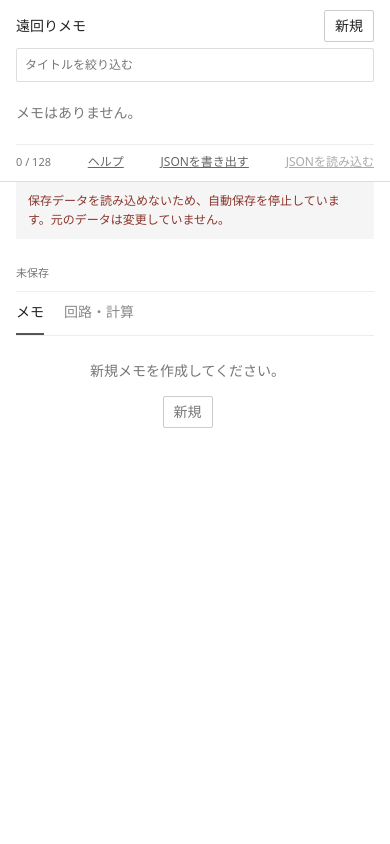
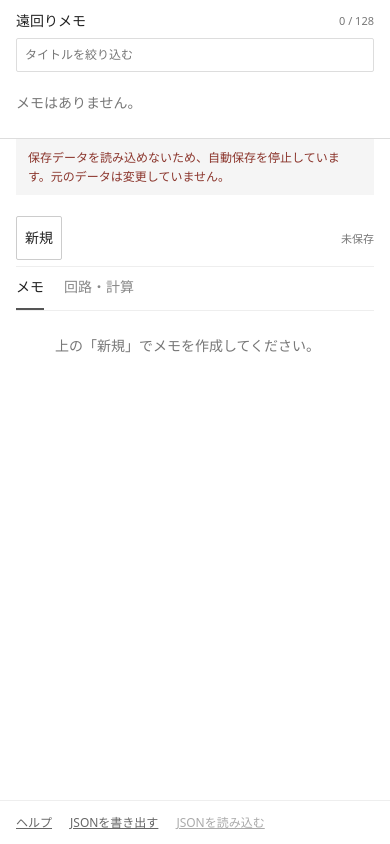
Before and after one commit to alpenabendrote/mawarimichi-memo, a React (Vite) app: page / in a window 390 px wide. Built offline with nearby package versions, Linux system fonts and the light colour scheme; what @capacitor/core would draw is missing.

Commit message:
Group everyday note actions and move utilities to the bottom on mobile

```diff
--- a/HELP.html
+++ b/HELP.html
@@ -73,6 +73,7 @@
 
   <section id="help-start">
     <h2>1. まず使ってみる</h2>
+    <p>メモ件数はアプリ名の横です。メモ欄の上に「新規」「量子検索」「おまかせ」「複製」「削除」をまとめています。「ヘルプ」「JSONを書き出す」「JSONを読み込む」は画面の一番下です。スマホでも同じ配置で使えます。</p>
     <ol>
       <li><strong>書く：</strong>「新規」を押します。タイトルと本文をそのまま入力できます。変更は自動保存されます。</li>
       <li><strong>読む：</strong>一覧でタイトルを選び、「量子検索」を押します。測定されたメモの本文が開きます。</li>
--- a/src/App.tsx
+++ b/src/App.tsx
@@ -241,10 +241,9 @@ export function App({ notebook, persist = saveNotebook }: { notebook?: LoadedNot
   return <div className="notepad">
     <a className="skip-link" href="#note-editor">本文へ移動</a>
     <aside className="sidebar" aria-label="メモ一覧">
-      <header className="list-header"><h1>遠回りメモ</h1><button onClick={newNote} disabled={notes.length >= MAX_NOTES}>新規</button></header>
+      <header className="list-header"><h1>遠回りメモ</h1><span className="note-count" aria-label={`メモ${notes.length}件、上限${MAX_NOTES}件`}>{notes.length} / {MAX_NOTES}</span></header>
       <input className="filter" aria-label="タイトルを絞り込む" placeholder="タイトルを絞り込む" value={filter} onChange={event => setFilter(event.target.value)} />
       <nav aria-label="保存したメモ" className="note-list">{visibleNotes.map(({ note, dormant, normalProbability }) => <button key={note.id} className={note.id === activeId ? 'selected' : ''} aria-label={noteTitle(note)} title={`通常の確率 ${(normalProbability * 100).toFixed(2)}%${dormant ? '・休眠寄り' : ''}（一覧の更新時点）`} aria-current={note.id === activeId ? 'page' : undefined} onClick={() => selectNote(note.id)}><span className="note-list-title">{noteTitle(note)}</span>{note.sediment && <small className="dormant-label">堆積</small>}{dormant && <small className="dormant-label">休眠寄り</small>}</button>)}{visibleNotes.length === 0 && <p className="muted">{filter ? '該当するメモはありません。' : 'メモはありません。'}</p>}</nav>
-      <footer className="list-footer"><span>{notes.length} / {MAX_NOTES}</span><button className="link-button" onClick={() => setHelpOpen(true)}>ヘルプ</button><button className="link-button" onClick={exportNotes} disabled={exporting}>JSONを書き出す</button><button className="link-button" disabled={!initial.writable || importing} onClick={() => importRef.current?.click()}>JSONを読み込む</button></footer>
     </aside>
     <input ref={importRef} type="file" accept="application/json,.json" disabled={importing || !initial.writable} hidden aria-label="読み込むJSONファイル" onChange={event => { const file = event.currentTarget.files?.[0]; event.currentTarget.value = ''; if (file) void importNotes(file); }} />
     <main className="main">
@@ -252,14 +251,20 @@ export function App({ notebook, persist = saveNotebook }: { notebook?: LoadedNot
       {sedimentation.undo && <div role="status" className="notice">{sedimentation.undo.sourceIds.length}件のメモが堆積しました。<button className="link-button" onClick={sedimentation.restore} disabled={!sedimentation.canUndo} title={sedimentation.canUndo ? undefined : "堆積への追記・編集、IDの重複、または件数上限のため戻せません。"}>取り込みを戻す</button><button className="dismiss" aria-label="堆積の通知を閉じる" onClick={sedimentation.dismiss}>×</button></div>}
       {deleted && <div role="status" className="notice">削除しました。<button className="link-button" onClick={undoDelete} disabled={notes.length >= MAX_NOTES}>元に戻す</button><button className="dismiss" aria-label="削除の通知を閉じる" onClick={() => setDeleted(null)}>×</button></div>}
       <>
-        <header className="note-toolbar"><span className="muted">{saveError ? '未保存' : savingState.activity?.status === 'writing' ? '保存中…' : savingState.saving ? '訂正中…' : '自動保存'}</span><div>{active && trace && <><button onClick={deleteNote} disabled={cooling?.status === 'running' || !initial.writable} aria-busy={cooling?.status === 'running'}>{cooling?.status === 'running' ? '消去中…' : '削除'}</button><button onClick={duplicateNote} disabled={notes.length >= MAX_NOTES || duplication?.status === 'running'} aria-busy={duplication?.status === 'running'} title={notes.length >= MAX_NOTES ? `メモは最大${MAX_NOTES}件です。` : undefined}>複製</button><button onClick={openNextNote} disabled={notes.length < 2} title={notes.length < 2 ? '別のメモが必要です。' : undefined}>おまかせ</button><button className="observe-button" onClick={observe}>量子検索</button></>}</div></header>
+        <header className="note-toolbar">
+          <div className="note-actions" role="group" aria-label="メモの操作">
+            <button onClick={newNote} disabled={notes.length >= MAX_NOTES}>新規</button>
+            {active && trace && <><button className="observe-button" onClick={observe}>量子検索</button><button onClick={openNextNote} disabled={notes.length < 2} title={notes.length < 2 ? '別のメモが必要です。' : undefined}>おまかせ</button><button onClick={duplicateNote} disabled={notes.length >= MAX_NOTES || duplication?.status === 'running'} aria-busy={duplication?.status === 'running'} title={notes.length >= MAX_NOTES ? `メモは最大${MAX_NOTES}件です。` : undefined}>複製</button><button onClick={deleteNote} disabled={cooling?.status === 'running' || !initial.writable} aria-busy={cooling?.status === 'running'}>{cooling?.status === 'running' ? '消去中…' : '削除'}</button></>}
+          </div>
+          <span className="save-status muted">{saveError ? '未保存' : savingState.activity?.status === 'writing' ? '保存中…' : savingState.saving ? '訂正中…' : '自動保存'}</span>
+        </header>
         <div className="view-switch" role="group" aria-label="表示する欄">
           <button aria-pressed={view === 'note'} aria-controls="note-pane" onClick={() => setView('note')}>メモ</button>
           <button aria-pressed={view === 'calculation'} aria-controls="calculation-pane" onClick={() => setView('calculation')}>回路・計算</button>
         </div>
         <div className={`workspace view-${view}`}>
           <section id="note-pane" className="note-pane" aria-label="メモ欄" tabIndex={0}>
-            {active && trace ? <NoteEditor note={active} bodyVisible={openedId === active.id} titleRef={titleRef} transferTarget={transferTarget} onChange={editNote} onHide={() => { clearDuplicate(); setOpenedId(null); setMessage(''); }} /> : <div className="empty"><p>新規メモを作成してください。</p><button onClick={newNote}>新規</button></div>}
+            {active && trace ? <NoteEditor note={active} bodyVisible={openedId === active.id} titleRef={titleRef} transferTarget={transferTarget} onChange={editNote} onHide={() => { clearDuplicate(); setOpenedId(null); setMessage(''); }} /> : <div className="empty"><p>上の「新規」でメモを作成してください。</p></div>}
           </section>
           <section id="calculation-pane" className="calculation-pane" aria-label="回路・計算欄" tabIndex={0}>
             <SavePanel activity={savingState.activity} open={saveDetailsOpen} onOpenChange={setSaveDetailsOpen} />
@@ -276,6 +281,7 @@ export function App({ notebook, persist = saveNotebook }: { notebook?: LoadedNot
       </>
       <p className="observation-message" role="status">{message}</p>
     </main>
+    <footer className="app-footer" aria-label="ヘルプとデータ管理"><button className="link-button" onClick={() => setHelpOpen(true)}>ヘルプ</button><button className="link-button" onClick={exportNotes} disabled={exporting}>JSONを書き出す</button><button className="link-button" disabled={!initial.writable || importing} onClick={() => importRef.current?.click()}>JSONを読み込む</button></footer>
     {helpOpen && <HelpDialog onClose={() => setHelpOpen(false)} />}
   </div>;
 }
--- a/src/help-content.html
+++ b/src/help-content.html
@@ -32,6 +32,7 @@
 
   <section id="help-start">
     <h2>1. まず使ってみる</h2>
+    <p>メモ件数はアプリ名の横です。メモ欄の上に「新規」「量子検索」「おまかせ」「複製」「削除」をまとめています。「ヘルプ」「JSONを書き出す」「JSONを読み込む」は画面の一番下です。スマホでも同じ配置で使えます。</p>
     <ol>
       <li><strong>書く：</strong>「新規」を押します。タイトルと本文をそのまま入力できます。変更は自動保存されます。</li>
       <li><strong>読む：</strong>一覧でタイトルを選び、「量子検索」を押します。測定されたメモの本文が開きます。</li>
--- a/src/style.css
+++ b/src/style.css
@@ -6,22 +6,26 @@ button { cursor: pointer; border: 1px solid #ccc; background: #fff; border-radiu
 button:hover:not(:disabled) { background: #f3f3f3; }
 button:disabled { color: #aaa; cursor: default; }
 :focus-visible { outline: 2px solid #666; outline-offset: 2px; }
-.notepad { display: grid; grid-template-columns: 210px minmax(0, 1fr); height: 100dvh; overflow: hidden; }
+.notepad { display: grid; grid-template-columns: 210px minmax(0, 1fr); grid-template-rows: minmax(0, 1fr) auto; height: 100dvh; overflow: hidden; }
 .sidebar { min-height: 0; border-right: 1px solid #ddd; padding: 18px 12px; display: flex; flex-direction: column; gap: 16px; }
 .list-header { display: flex; justify-content: space-between; align-items: center; gap: 10px; }
 .list-header h1 { font-size: 15px; margin: 0; font-weight: 600; }
+.note-count { color: #777; font-size: 11px; white-space: nowrap; }
+.list-header, .filter { flex-shrink: 0; }
 .filter { width: 100%; min-width: 0; border: 1px solid #ddd; border-radius: 2px; padding: 6px 8px; font-size: 12px; }
 .note-list { flex: 1; min-height: 0; overflow-y: auto; }
 .note-list button { display: flex; align-items: baseline; gap: 8px; width: 100%; border: 0; background: transparent; text-align: left; padding: 9px 8px; font-size: 13px; white-space: nowrap; border-radius: 0; }
 .note-list-title { min-width: 0; overflow: hidden; text-overflow: ellipsis; }
 .dormant-label { margin-left: auto; flex-shrink: 0; font-size: 10px; color: #888; }
 .note-list button.selected { background: #eee; }
-.list-footer { border-top: 1px solid #eee; padding-top: 12px; display: flex; flex-wrap: wrap; align-items: center; justify-content: space-between; gap: 10px; font-size: 11px; color: #777; }
-.list-footer > * { white-space: nowrap; }
+.app-footer { grid-column: 1 / -1; display: flex; flex-wrap: wrap; align-items: center; gap: 20px; border-top: 1px solid #eee; padding: 6px 12px max(6px, env(safe-area-inset-bottom)); background: white; }
+.app-footer > * { white-space: nowrap; }
+.app-footer .link-button { padding: 6px 0; }
 .link-button { background: none; border: 0; padding: 0; text-decoration: underline; font-size: 12px; color: #666; }
 .main { min-width: 0; min-height: 0; padding: 10px 24px; display: flex; flex-direction: column; }
-.note-toolbar { flex-shrink: 0; background: white; display: flex; justify-content: space-between; align-items: center; gap: 12px; padding: 10px 0; border-bottom: 1px solid #eee; }
-.note-toolbar > div { display: flex; gap: 8px; flex-wrap: wrap; justify-content: flex-end; }
+.note-toolbar { flex-shrink: 0; background: white; display: flex; flex-wrap: wrap; justify-content: space-between; align-items: center; gap: 4px 12px; padding: 10px 0; border-bottom: 1px solid #eee; }
+.note-actions { display: flex; gap: 6px; flex-wrap: wrap; justify-content: flex-start; }
+.save-status { margin-left: auto; white-space: nowrap; }
 .note-toolbar button { white-space: nowrap; }
 .note-toolbar .muted { font-size: 11px; }
 .observe-button { border-color: #777; }
@@ -98,12 +102,14 @@ code { font: 11px ui-monospace, Consolas, monospace; }
   .view-switch button[aria-pressed="true"] { color: #222; border-bottom-color: #555; }
 }
 @media (max-width: 650px) {
-  .notepad { grid-template-columns: minmax(0, 1fr); grid-template-rows: auto minmax(0, 1fr); }
-  .sidebar { max-height: min(230px, 36dvh); padding: 10px 16px; border-right: 0; border-bottom: 1px solid #ddd; gap: 6px; }
+  .notepad { grid-template-columns: minmax(0, 1fr); grid-template-rows: auto minmax(0, 1fr) auto; }
+  .sidebar { max-height: min(200px, 30dvh); padding: 10px 16px; border-right: 0; border-bottom: 1px solid #ddd; gap: 6px; }
   .list-header h1 { font-size: 14px; }
   .note-list { max-height: 100px; }
   .note-list button { padding: 6px 8px; }
-  .list-footer { padding-top: 7px; }
+  .app-footer { padding-left: 16px; padding-right: 16px; gap: 18px; }
+  .note-toolbar { padding: 6px 0; }
+  .note-actions button { min-height: 44px; padding: 5px 8px; }
   .main { padding: 0 16px 8px; }
   .note-title { font-size: 18px; }
   .measurement-position { gap: 8px; }
```
Also changed, not shown: 1 other file (tests, documents, lock files or other folders).
